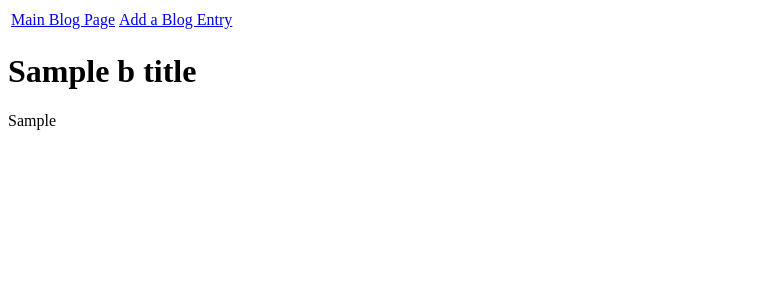
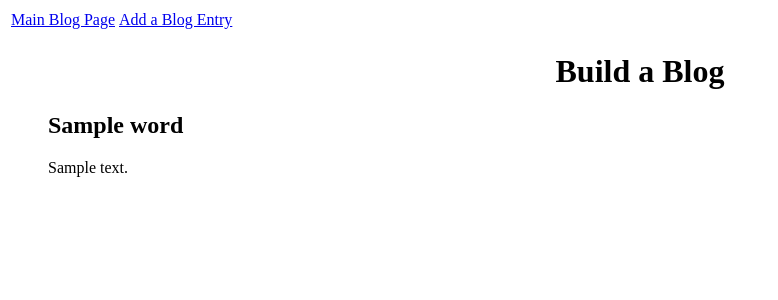
Before and after one commit to 74Jesse19/blogz, a Flask app: template templates/blogPage.html in a window 1280 px wide. Shown: the top 300 px of the page, without its empty margins (0-778 px from the left). Run offline with Flask 2, Linux system fonts and the light colour scheme; the template is opened without the code that fills it: most values are stand-ins (such as "Sample title", 1, 10 or a date in 2020); data that the repository does not hold is empty.

Commit message:
Finished most of the assignment need to work on the href links

```diff
--- a/main.py
+++ b/main.py
@@ -1,47 +1,67 @@
 from flask import Flask, request, redirect, render_template, session, flash
 from flask_sqlalchemy import SQLAlchemy
 app = Flask(__name__)
+
+
 app.config['DEBUG'] = True
+#setup connection to database
 app.config['SQLALCHEMY_DATABASE_URI'] = 'mysql+pymysql://build-a-blog:vera2012@localhost:8889/build-a-blog'
 app.config['SQLALCHEMY_ECHO'] = True
-db = SQLAlchemy(app)
+db = SQLAlchemy(app) #create object constructor
 
-
+#using class called db.model so all objects inherit from this class
 class Blog(db.Model):
 
-    id = db.Column(db.Integer, primary_key=True)
+    id = db.Column(db.Integer, primary_key=True)#id is an instance of this column
     title = db.Column(db.String(120))
     body = db.Column(db.String(120))
 
 
-    def __init__(self, title, body):
+    def __init__(self, title, body): #this is a constructor that initializes
         self.title = title
         self.body= body
+
+@app.route('/blogPage', methods=['POST','GET'])
+def blogPage():
+    btitle = Blog.query.all()
+    body = Blog.query.all()
+    return render_template('blogPage.html',title= " ADD BLOG ENTRY", btitle=btitle, body=body)
+
 
 
 
 @app.route('/', methods=['POST','GET'])
 def index():
+    btitle=""
+    body=""
+
 
     if request.method == 'POST':
         # set variables to retrieve and store user input for title and body
-        blogtitle = request.form['title']
+        blogtitle = request.form['btitle']
         blogpost = request.form['body']
 
-        new_title = Blog(blogtitle,blogpost)
+        new_title = Blog(blogtitle,blogpost)  #makes new object for title and body
+        db.session.add(new_title) #adds to database
+        db.session.commit()# dont forget this you need it to commit add
+
+        btitle = Blog.query.all()
+        body = Blog.query.all()
+        return redirect('/blogPage')
+
+    else:
+        return render_template('index.html')
+
+    #else:
+        #btitle = Blog.query.all()
+        #body = Blog.query.all()
 
 
-        db.session.add(new_title)
-        db.session.commit()
-
-    title = Blog.query.all()
-    body = Blog.query.all()
-
-    return render_template('index.html', title=title, body=body)
+        #return render_template('index.html',title= " ADD BLOG ENTRY", btitle=btitle, body=body)
 
 
 
 
 
-if __name__ == '__main__':
+if __name__ == '__main__': #if you want to reference this from somewhere else this lets you import
     app.run()
--- a/templates/base.html
+++ b/templates/base.html
@@ -10,6 +10,10 @@
                 ul {
                     list-style-type: none;
                 }
+
+                #center {
+                    text-align: center;
+                }
             </style>
 
         </head>
@@ -19,8 +23,8 @@
                     <tbody>
                         <tr>
 
-                    <td><a href='index'>Main Blog Page</a></td>
-                    <td><a href='blogPage'>Add a Blog Entry</a></td>
+                    <td><a href='index.html'>Main Blog Page</a></td>
+                    <td><a href='blogPage.html'>Add a Blog Entry</a></td>
 
 
 
--- a/templates/blogPage.html
+++ b/templates/blogPage.html
@@ -2,35 +2,20 @@
 
 {%  block content  %}
 
-            <h1>{{bTitle}}</h1>
+<form method= 'POST'>
+<div id="center"><h1>Build a Blog</h1></div>
 
+{% for word in btitle %}
 
+<ul>
+<li>
+<h2>{{word.title}}</h2>
+<p>{{word.body}}</p><br>
 
-
-            <p>{{blogPost}}</p>
-
-
-
-
-
-
-
-
-
-
-
-
-
-
-
-
-
-
-
-
-
-
-
+</li>
+</ul>
+{% endfor %}
+</form>
 
 
 
```
Also changed, not shown: templates/index.html (+14 -11 lines).
